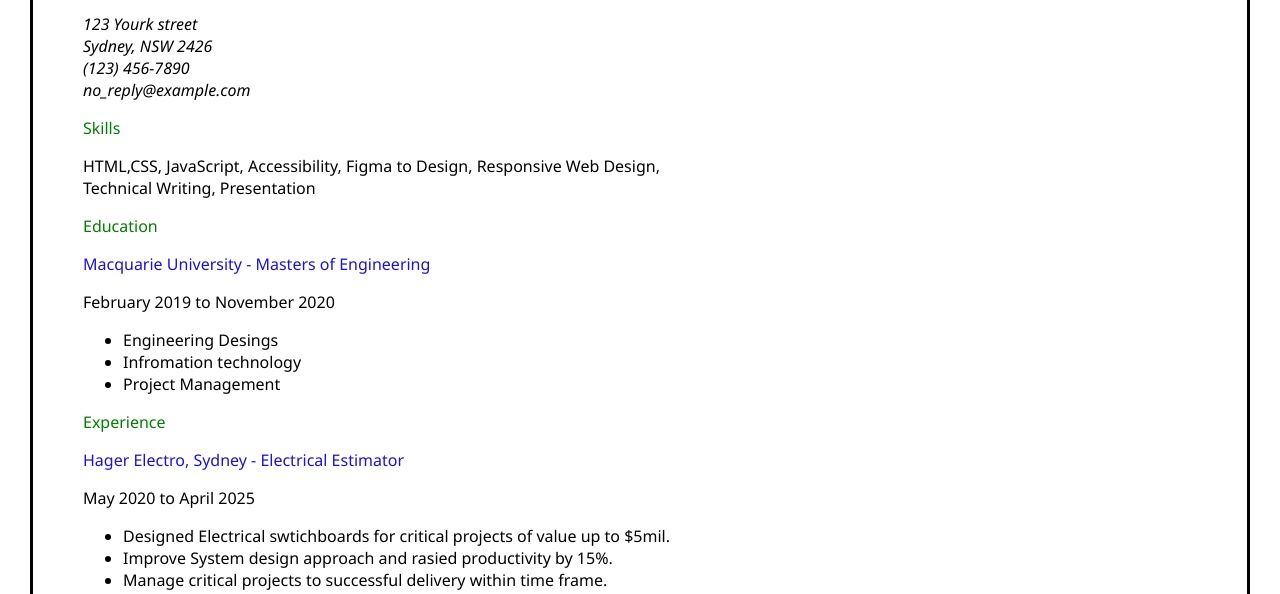
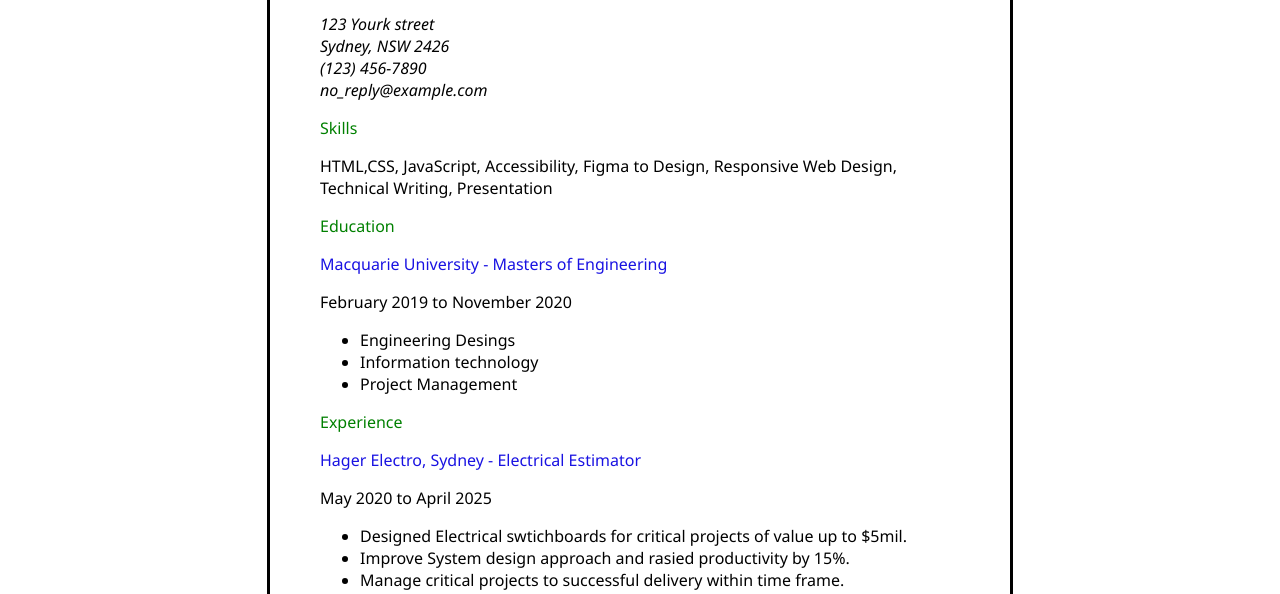
Before and after one commit to sosobagshaw/CV-PROJECT-NEW, a plain HTML site: page index.html in a window 1280 px wide. Shown: the part 206-800 px from the top of the page. Drawn offline with Linux system fonts and the light colour scheme.

Commit message:
message: Center CV

```diff
--- a/index.html
+++ b/index.html
@@ -8,9 +8,11 @@
     <style>
         body{
             font-family:'Segoe UI', Tahoma, Geneva, Verdana, sans-serif;
-            margin: 30px;
+            margin: 30px auto 30px auto;
             padding: 50px;
             border: 3px solid black;
+            max-width: 50%;
+            align-items: center;
         }
         p.section-heading{color: green;}
         p.item-heading{color: #1912e2;}
@@ -32,8 +34,8 @@
         <section>
             <p class="section-heading"> Junior Frontend Developer</p>
             <address>
-                123 Yourk street <br>
-                Sydney, NSW 2426 <br>
+                123 Yourk street<br>
+                Sydney, NSW 2426<br>
                 (123) 456-7890 <br>
                 no_reply@example.com
             </address>
@@ -51,7 +53,7 @@
             <p>February 2019 to November 2020</p>
             <ul>
                 <li>Engineering Desings</li>
-                <li>Infromation technology</li>
+                <li>Information technology</li>
                 <li>Project Management</li>
             </ul>
         </section>
```
